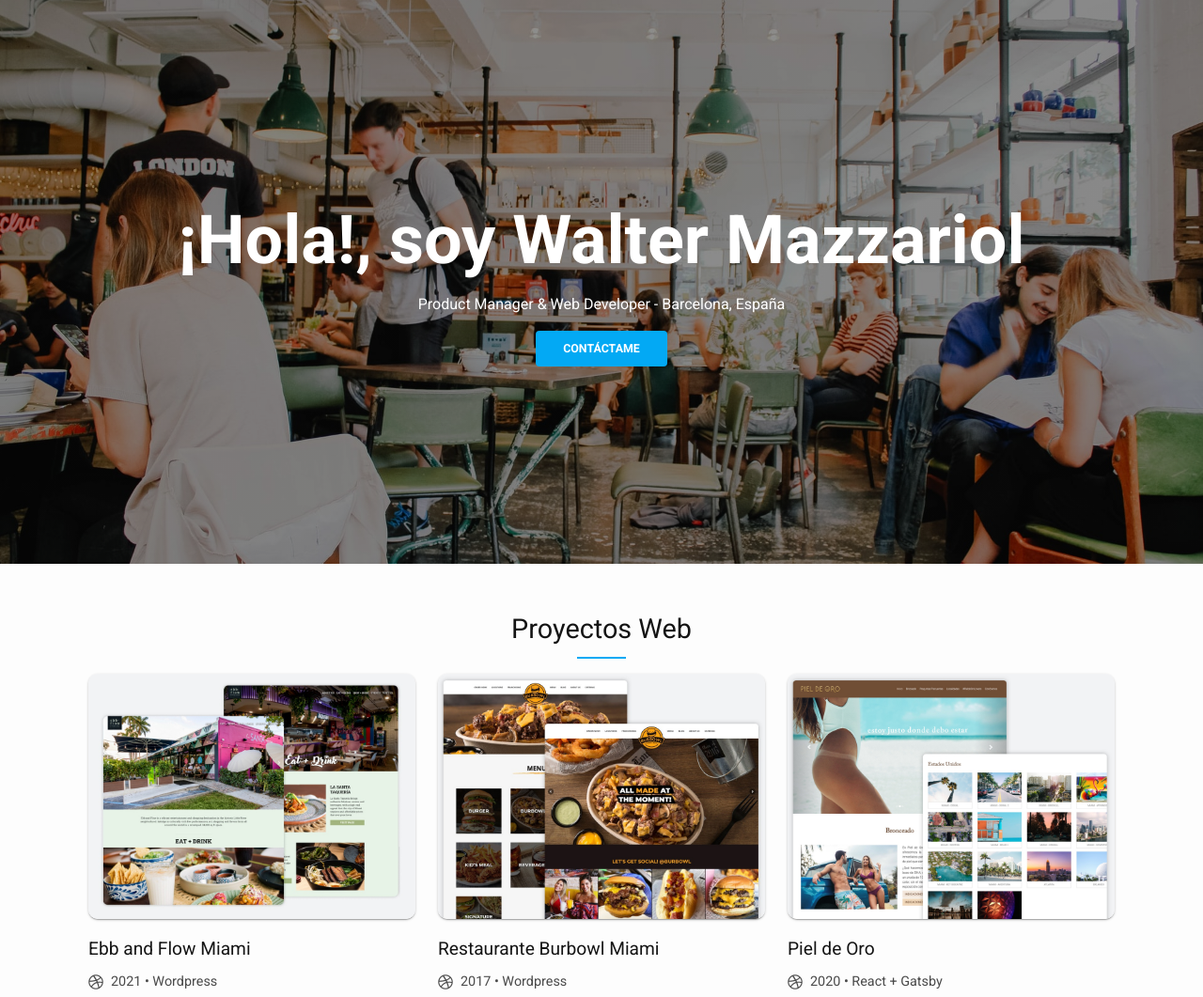
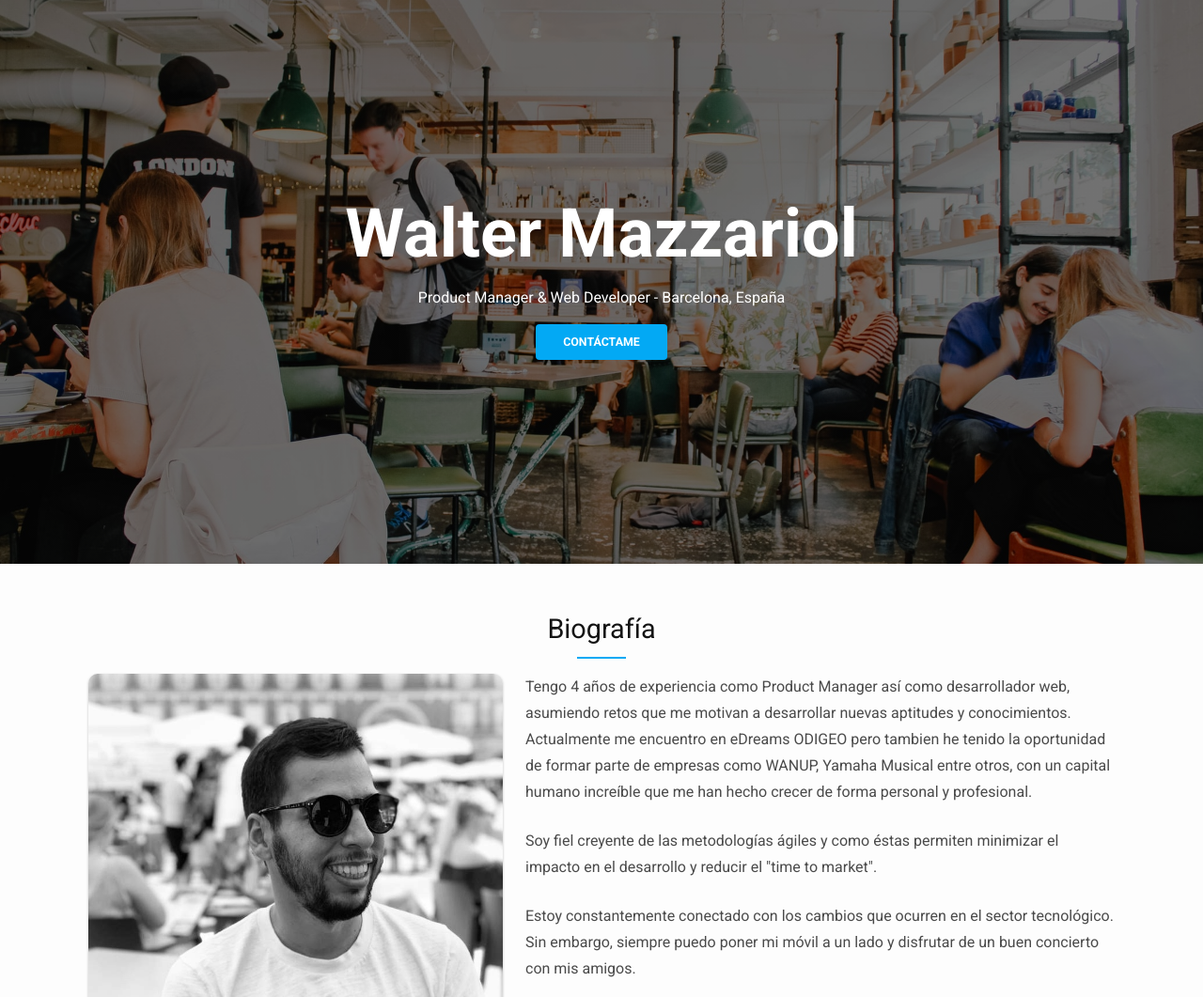
Before and after one commit to waltermazzariol/gatsby-personal-site, a Gatsby site: page / in a window 1280 px wide. Shown: the top 1061 px of the page at 94% size. Built offline with nearby package versions, Linux system fonts and the light colour scheme; Gatsby itself is replaced by a stand-in of ours.

Commit message:
add stled component to gatsby config

```diff
--- a/gatsby-config.js
+++ b/gatsby-config.js
@@ -6,6 +6,7 @@ module.exports = {
   plugins: [
     `gatsby-plugin-react-helmet`,
     `gatsby-transformer-json`,
+    `gatsby-plugin-styled-components`,
     {
       resolve: `gatsby-source-filesystem`,
       options: {
--- a/package.json
+++ b/package.json
@@ -7,9 +7,10 @@
   "dependencies": {
     "@fortawesome/fontawesome-free": "^5.15.4",
     "@popperjs/core": "^2.10.2",
+    "babel-plugin-styled-components": "^2.0.2",
     "babel-preset-gatsby": "^1.14.0",
     "bootstrap": "^5.1.3",
-    "gatsby": "^4.1.4",
+    "gatsby": "^4.7.1",
     "gatsby-cli": "^3.14.2",
     "gatsby-image": "^3.11.0",
     "gatsby-plugin-google-fonts": "^1.0.1",
@@ -17,6 +18,7 @@
     "gatsby-plugin-offline": "^5.1.3",
     "gatsby-plugin-react-helmet": "^5.1.0",
     "gatsby-plugin-sharp": "^4.1.3",
+    "gatsby-plugin-styled-components": "^5.7.0",
     "gatsby-plugin-web-font-loader": "^1.0.4",
     "gatsby-source-filesystem": "^4.1.2",
     "gatsby-transformer-json": "^4.1.0",
--- a/src/components/GridTwo.jsx
+++ b/src/components/GridTwo.jsx
@@ -14,7 +14,7 @@ function SplitString(props) {
 function GridTwo({ data }) {
 
     return (
-        <Container id="gridtwo" className="gridtwo pb-5">
+        <Container id="gridtwo" className="gridtwo py-5">
             <Row>
                 {data.title ? <Title data={data.title} />:""}
                 {data.fileImage !== undefined ?
--- a/src/components/Hero.jsx
+++ b/src/components/Hero.jsx
@@ -13,18 +13,23 @@ const HeroWrapper = styled.div`
 const HeroTitle = styled.div`
     color: #ffffff;
     font-size: 2.5rem;
+    line-height: 3rem;
     font-weight: 700;
-    margin-bottom: 0.1rem;
+    margin-bottom: 1rem;
     text-align: center;
+
     @media (min-width: 768px){
       font-size: 3.5rem;
+      line-height: 4rem;
     }
     @media (min-width: 1024px){
       font-size: 4rem;
+      line-height: 4.5rem;
     }
     @media (min-width: 1280px){
       font-size: 4.5rem;
-      max-width: 100%;
+      line-height: 5rem;
+      max-width: 800px;
     }
 `
 const HeroDescription = styled.div`
@@ -44,6 +49,7 @@ const HeroButton = styled.a`
     font-weight: 700;
     line-height: 1.75;
     text-transform: uppercase;
+    text-decoration: none;
     &:hover {
         background-color: ${props => props.theme.SecundaryColor};
         color: #ffffff;
@@ -62,7 +68,7 @@ function Hero({ data }) {
 
   return (
     <HeroContainer
-      style={{ backgroundImage: 'linear-gradient(to right bottom, rgba(0,0,0,0.4), rgba(0,0,0,0.4)), url(' + bg + ')' }}>
+      style={{ backgroundImage: 'linear-gradient(to right bottom, rgba(0,0,0,0.5), rgba(0,0,0,0.5)), url(' + bg + ')' }}>
       <HeroWrapper className="d-flex flex-column justify-content-center align-items-center">
         {data.title ? <HeroTitle>{data.title}</HeroTitle> : ""}
         {data.description ? <HeroDescription>{data.description}</HeroDescription> : ""}
--- a/src/data/main.json
+++ b/src/data/main.json
@@ -17,11 +17,22 @@
                 "imageURL": "/images/hero.jpg"
             },
             "component_type": "Hero",
-            "title": "¡Hola!, soy Walter Mazzariol",
+            "title": "Walter Mazzariol",
             "description": "Product Manager & Web Developer - Barcelona, España",
             "button_title": "contáctame",
             "button_url": "https://wa.me/34622531989",
             "id":"1"
+        },
+        {
+            "section_preview": "/templates/template_1/assets/biography.jpg",
+            "fileImage": {
+                "imageID": 282,
+                "imageURL": "/images/bio.jpg"
+            },
+            "component_type": "GridTwo",
+            "title": "Biografía",
+            "description": "Tengo 4 años de experiencia como Product Manager así como desarrollador web, asumiendo retos que me motivan a desarrollar nuevas aptitudes y conocimientos. Actualmente me encuentro en eDreams ODIGEO pero tambien he tenido la oportunidad de formar parte de empresas como WANUP, Yamaha Musical entre otros, con un capital humano increíble que me han hecho crecer de forma personal y profesional. \nSoy fiel creyente de las metodologías ágiles y como éstas permiten minimizar el impacto en el desarrollo y reducir el \"time to market\". \nEstoy constantemente conectado con los cambios que ocurren en el sector tecnológico. Sin embargo, siempre puedo poner mi móvil a un lado y disfrutar de un buen concierto con mis amigos.",
+            "id":"4"
         },
         {
             "section_preview": "/templates/template_1/assets/portfolio.jpg",
@@ -124,17 +135,6 @@
             "id":"3"
         },
         {
-            "section_preview": "/templates/template_1/assets/biography.jpg",
-            "fileImage": {
-                "imageID": 282,
-                "imageURL": "/images/bio.jpg"
-            },
-            "component_type": "GridTwo",
-            "title": "Biografía",
-            "description": "Tengo 5 años de experiencia trabajando en el sector Web y creación de productos digitales, asumiendo retos que me han motivado a desarrollar nuevas aptitudes y conocimientos. He tenido la oportunidad de formar parte de empresas como eDreams ODIGEO, WANUP, Yamaha Musical entre otros, con un capital humano increíble que me han hecho crecer de forma personal y profesional. \nSoy fiel creyente de las metodologías ágiles y como éstas permiten minimizar el impacto en el desarrollo y reducir el \"time to market\". \nEstoy constantemente conectado con los cambios que ocurren en el sector tecnológico. Sin embargo, siempre puedo poner mi móvil a un lado y disfrutar de un buen concierto con mis amigos.",
-            "id":"4"
-        },
-        {
             "section_preview": "/templates/template_1/assets/review.jpg",
             "list": [
                 {
```
Also changed, not shown: 1 other file.
